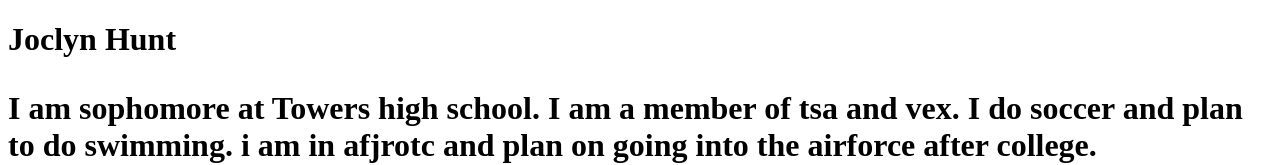
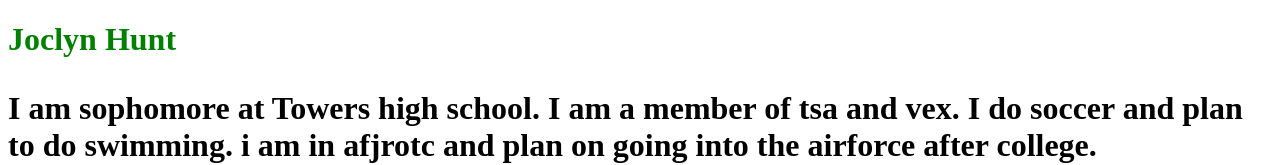
Before and after one commit to callmejaee/callmejaee.github.io, a plain HTML site: page index.html in a window 1280 px wide. Shown: the top 165 px of the page. Drawn offline with Linux system fonts and the light colour scheme.

Commit message:
Update index.html

```diff
--- a/index.html
+++ b/index.html
@@ -1,6 +1,6 @@
 <!DOCTYPE html>
 <html>
-  <H1>
+  <H1 style ="color:#008000;">
    Joclyn Hunt
   <H1>
   <P>
```
